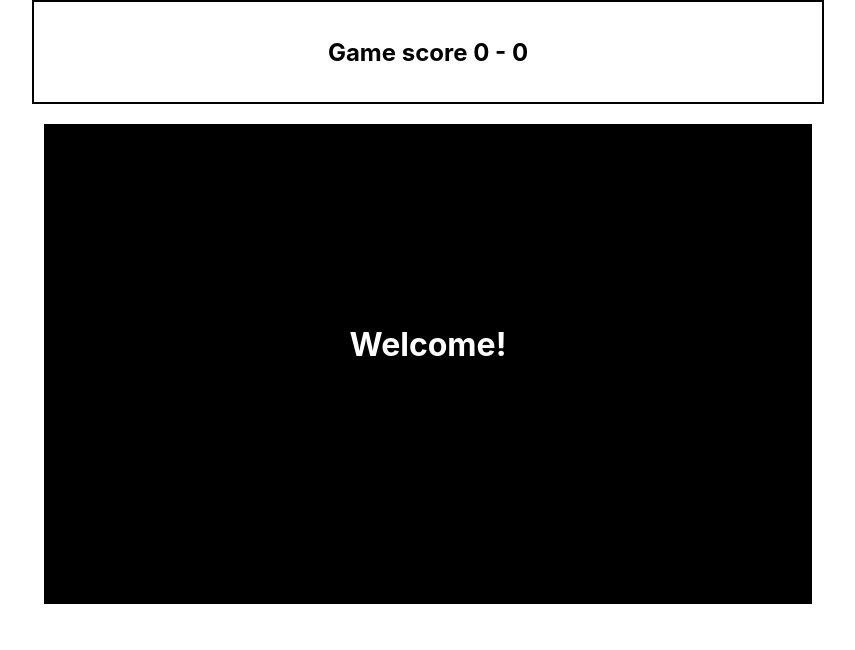
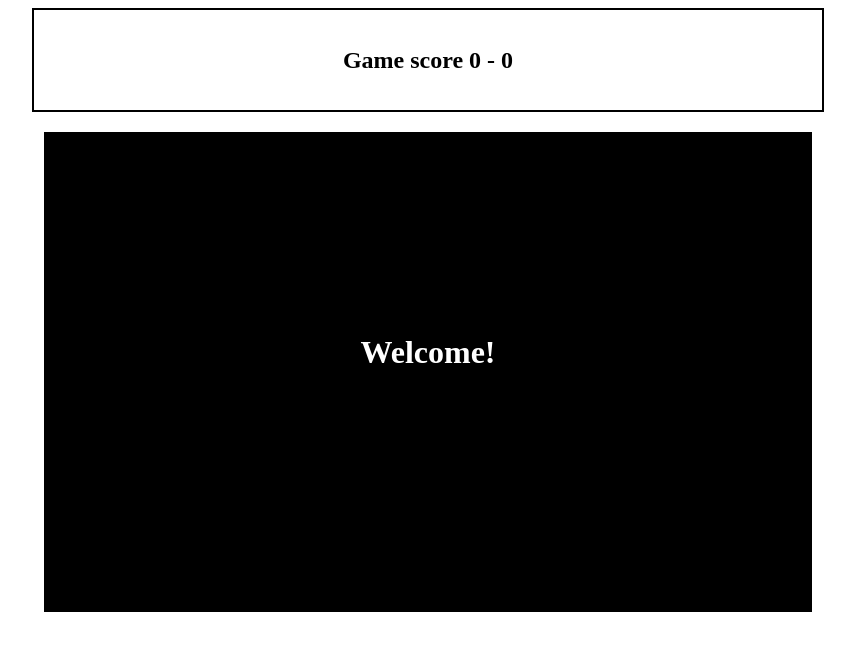
Before and after one commit to silveira42/pong-react, a React (Create React App) app: page / in a window 1280 px wide. Shown: the top 650 px of the page, without its empty margins (212-1067 px from the left). Built offline with nearby package versions, Linux system fonts and the light colour scheme.

Commit message:
Changed files to ts, remade package-lock

```diff
--- a/src/index.css
+++ /dev/null
@@ -1,13 +0,0 @@
-body {
-  margin: 0;
-  font-family: -apple-system, BlinkMacSystemFont, 'Segoe UI', 'Roboto', 'Oxygen',
-    'Ubuntu', 'Cantarell', 'Fira Sans', 'Droid Sans', 'Helvetica Neue',
-    sans-serif;
-  -webkit-font-smoothing: antialiased;
-  -moz-osx-font-smoothing: grayscale;
-}
-
-code {
-  font-family: source-code-pro, Menlo, Monaco, Consolas, 'Courier New',
-    monospace;
-}
--- a/src/index.js
+++ b/src/index.tsx
@@ -1,10 +1,12 @@
 import React from 'react';
 import ReactDOM from 'react-dom/client';
-import './index.css';
 import App from './App';
 import reportWebVitals from './reportWebVitals';
 
-const root = ReactDOM.createRoot(document.getElementById('root'));
+const root = ReactDOM.createRoot(
+	document.getElementById('root') as HTMLElement
+);
+
 root.render(
 	<React.StrictMode>
 		<App />
--- a/src/reportWebVitals.js
+++ b/src/reportWebVitals.ts
@@ -1,4 +1,6 @@
-const reportWebVitals = onPerfEntry => {
+import { ReportHandler } from 'web-vitals';
+
+const reportWebVitals = (onPerfEntry?: ReportHandler) => {
 	if (onPerfEntry && onPerfEntry instanceof Function) {
 		import('web-vitals').then(({ getCLS, getFID, getFCP, getLCP, getTTFB }) => {
 			getCLS(onPerfEntry);
--- a/src/util/aabbIntersect.js
+++ /dev/null
@@ -1,5 +0,0 @@
-const AABBIntersect = (ax, ay, aw, ah, bx, by, bw, bh) => {
-	return ax < bx + bw && ay < by + bh && bx < ax + aw && by < ay + ah;
-};
-
-export default AABBIntersect;
--- /dev/null
+++ b/src/util/aabbIntersect.ts
@@ -0,0 +1,14 @@
+const AABBIntersect = (
+	ax: number,
+	ay: number,
+	aw: number,
+	ah: number,
+	bx: number,
+	by: number,
+	bw: number,
+	bh: number
+): boolean => {
+	return ax < bx + bw && ay < by + bh && bx < ax + aw && by < ay + ah;
+};
+
+export default AABBIntersect;
```
Also changed, not shown: src/App.tsx (renamed from src/App.js), src/setupTests.ts (renamed from src/setupTests.js), 2 other files (tests, documents, lock files or other folders).
